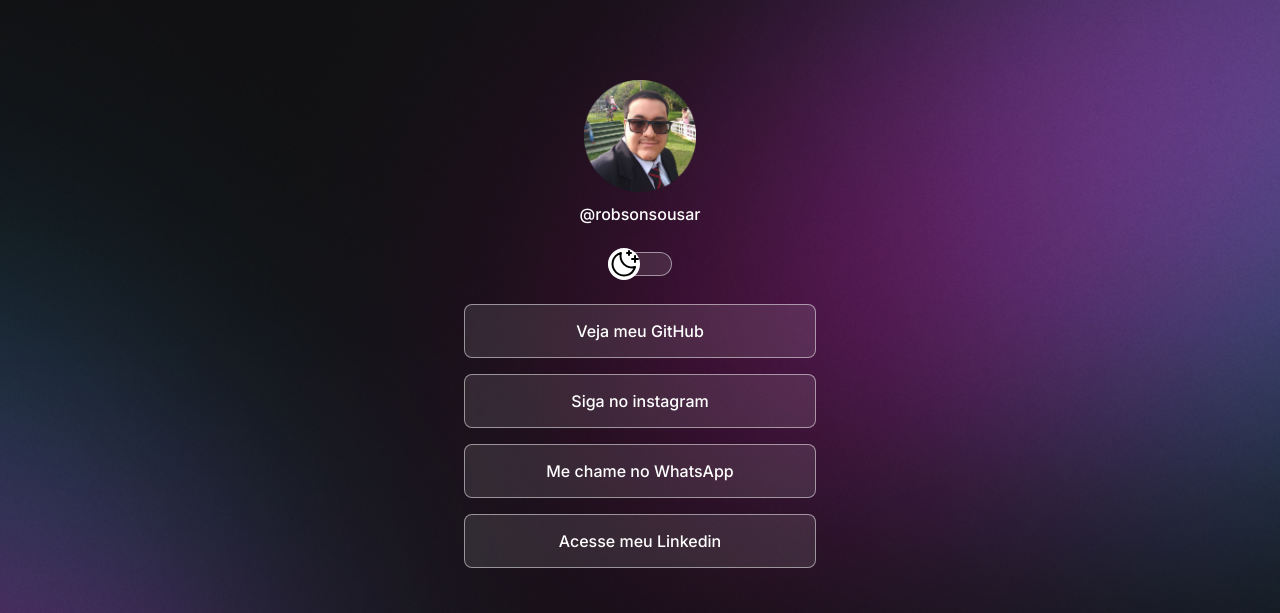
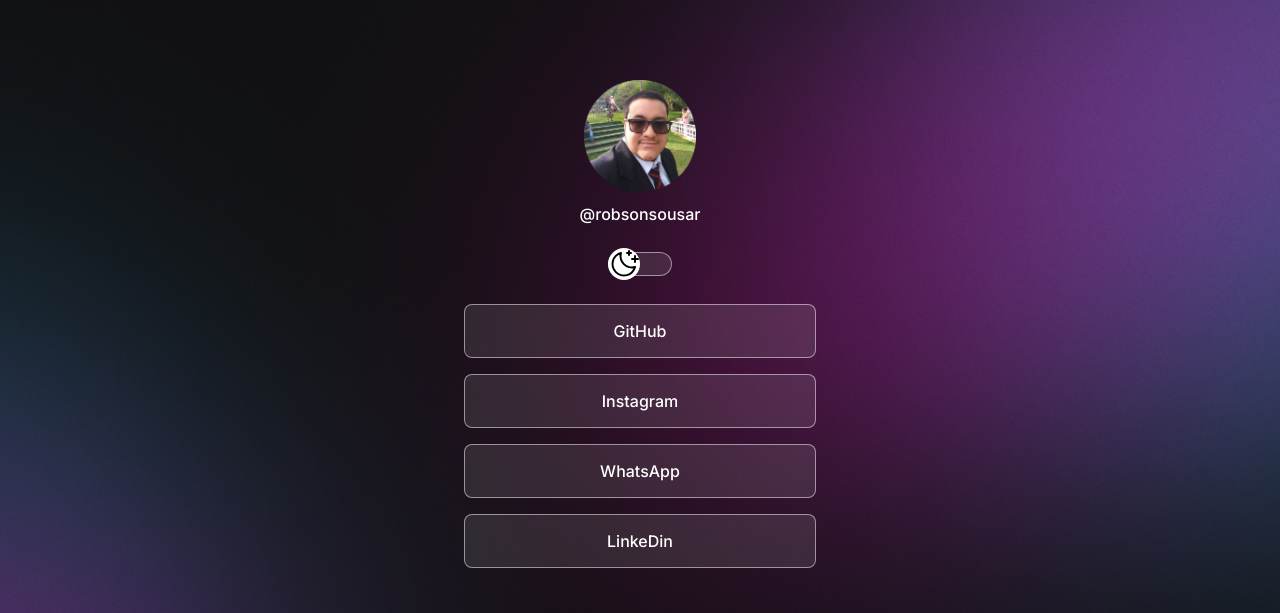
Before and after one commit to RobsonRsousa/Projeto-Primeiro-Estudo, a plain HTML site: page index.html in a window 1280 px wide. Shown: the top 613 px of the page. Drawn offline with nearby package versions, Linux system fonts and the light colour scheme.

Commit message:
alterado frases na lista

```diff
--- a/index.html
+++ b/index.html
@@ -28,20 +28,18 @@
       <ul>
         <!-- "li" é o item da lista, para cada "li" é uma linha, para colocar tudo na mesma lion e abaixo o "a" são links-->
         <li>
-          <a href="https://github.com/RobsonRsousa" target="_blank"
-            >Veja meu GitHub</a
-          >
+          <a href="https://github.com/RobsonRsousa" target="_blank">GitHub</a>
         </li>
         <li>
           <a href="https://www.instagram.com/robsonsousar/" target="_blank"
-            >Siga no instagram</a
+            >Instagram</a
           >
         </li>
         <li>
           <a
             href="https://web.whatsapp.com/send?phone=5515997071610"
             target="_blank"
-            >Me chame no WhatsApp
+            >WhatsApp
           </a>
         </li>
         <!--Nessa última linha foi colocado o atributo para que ao clicar seja aberto em outra aba com target:_blank-->
@@ -50,7 +48,7 @@
             href="https://www.linkedin.com/in/robson-sousa-88336a134/"
             target="_blank"
           >
-            Acesse meu Linkedin</a
+            LinkeDin</a
           >
         </li>
       </ul>
```
